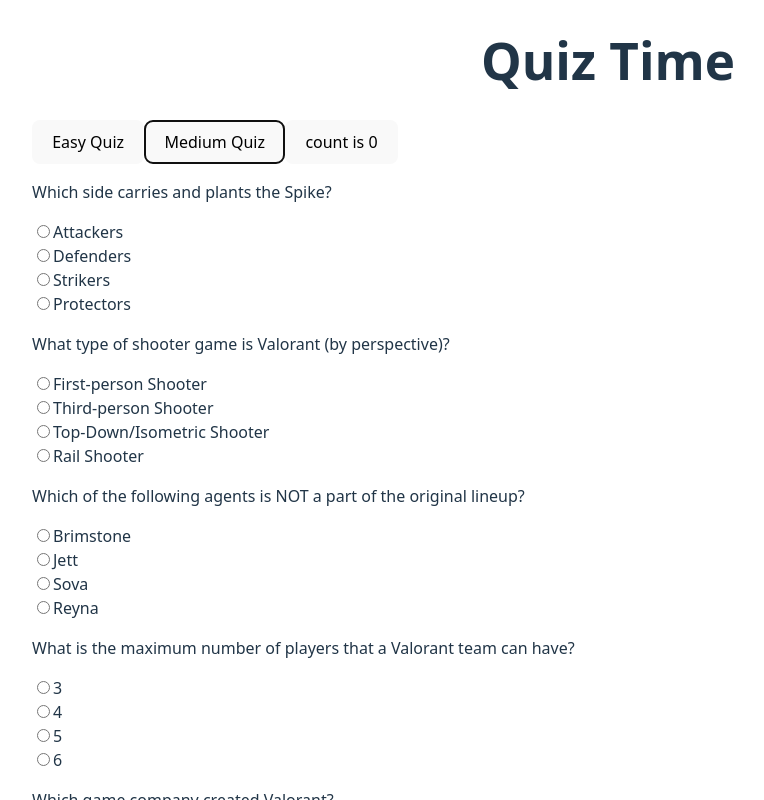
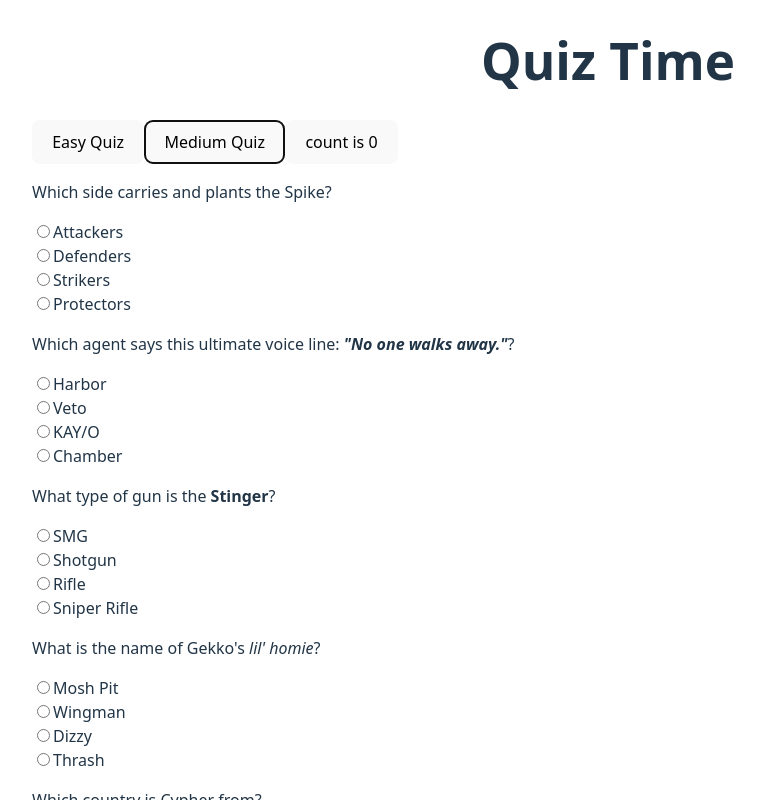
Before and after one commit to kristynle0608/quiz-project, a React (Vite) app: page / in a window 1280 px wide. Both pictures are taken after a click on the button "Medium Quiz". Shown: the top 800 px of the page, without its empty margins (32-796 px from the left). Built offline with nearby package versions, Linux system fonts and the light colour scheme.

Commit message:
Update questions from medium quiz

```diff
--- a/src/components/EasyQuiz.jsx
+++ b/src/components/EasyQuiz.jsx
@@ -9,8 +9,8 @@
     ]
 
     const question2Options = [
-        { id: 1, option: "First-person Shooter", checked: false, correct: false },
-        { id: 2, option: "Third-person Shooter", checked: false, correct: true },
+        { id: 1, option: "First-person Shooter", checked: false, correct: true },
+        { id: 2, option: "Third-person Shooter", checked: false, correct: false },
         { id: 3, option: "Top-Down/Isometric Shooter", checked: false, correct: false },
         { id: 4, option: "Rail Shooter", checked: false, correct: false }
     ]
@@ -147,10 +147,10 @@
                     </label><br></br>
 
                     <div className={option.checked && option.correct ? "p-checked" : "p-unchecked"}>
-                        ✅ Valorant is a <b>third-person shooter</b> game.
+                        ✅ Valorant is a <b>first-person shooter</b> game.
                     </div>
                     <div className={option.checked && option.correct === false ? "p-checked" : "p-unchecked"}>
-                        ❌ Valorant is a <b>third-person shooter</b> game, not a <i>{option.option.toLowerCase()}</i>.
+                        ❌ Valorant is a <b>first-person shooter</b> game, not a <i>{option.option.toLowerCase()}</i>.
                     </div>
                 </>
             ))}
--- a/src/components/MediumQuiz.jsx
+++ b/src/components/MediumQuiz.jsx
@@ -9,31 +9,31 @@
     ]
 
     const question2MedOptions = [
-        { id: 1, option: "First-person Shooter", checked: false, correct: false },
-        { id: 2, option: "Third-person Shooter", checked: false, correct: true },
-        { id: 3, option: "Top-Down/Isometric Shooter", checked: false, correct: false },
-        { id: 4, option: "Rail Shooter", checked: false, correct: false }
+        { id: 1, option: "Harbor", checked: false, correct: false },
+        { id: 2, option: "Veto", checked: false, correct: false },
+        { id: 3, option: "KAY/O", checked: false, correct: true },
+        { id: 4, option: "Chamber", checked: false, correct: false }
     ]
 
     const question3MedOptions = [
-        { id: 1, option: "Brimstone", checked: false, correct: false },
-        { id: 2, option: "Jett", checked: false, correct: false },
-        { id: 3, option: "Sova", checked: false, correct: false },
-        { id: 4, option: "Reyna", checked: false, correct: true }
+        { id: 1, option: "SMG", checked: false, correct: true },
+        { id: 2, option: "Shotgun", checked: false, correct: false },
+        { id: 3, option: "Rifle", checked: false, correct: false },
+        { id: 4, option: "Sniper Rifle", checked: false, correct: false }
     ]
 
     const question4MedOptions = [
-        { id: 1, option: "3", checked: false, correct: false },
-        { id: 2, option: "4", checked: false, correct: false },
-        { id: 3, option: "5", checked: false, correct: true },
-        { id: 4, option: "6", checked: false, correct: false }
+        { id: 1, option: "Mosh Pit", checked: false, correct: false },
+        { id: 2, option: "Wingman", checked: false, correct: false },
+        { id: 3, option: "Dizzy", checked: false, correct: false },
+        { id: 4, option: "Thrash", checked: false, correct: true }
     ]
 
     const question5MedOptions = [
-        { id: 1, option: "Rockstar Games", checked: false, correct: false },
-        { id: 2, option: "Riot Games", checked: false, correct: true },
-        { id: 3, option: "Valve", checked: false, correct: false },
-        { id: 4, option: "Epic Games", checked: false, correct: false }
+        { id: 1, option: "Syria", checked: false, correct: false },
+        { id: 2, option: "Morocco", checked: false, correct: true },
+        { id: 3, option: "Egypt", checked: false, correct: false },
+        { id: 4, option: "Saudi Arabia", checked: false, correct: false }
     ]
 
 function MediumQuiz() {
@@ -122,14 +122,14 @@
                 </>
             ))}
 
-            <p>What type of shooter game is Valorant (by perspective)?</p>
+            <p>Which agent says this ultimate voice line: <i><b>"No one walks away."</b></i>?</p>
             {question2MedOptions.map((option) => (
                 <>
                     <input
                         type="radio"
                         key={option.id}
                         id={option.option}
-                        name="type-option"
+                        name="voiceline-option"
                         value={option.option}
                         checked={selectedValue2 === option.option}
                         onChange={(e) => handleChange2(e, option)}
@@ -147,22 +147,22 @@
                     </label><br></br>
 
                     <div className={option.checked && option.correct ? "p-checked" : "p-unchecked"}>
-                        ✅ Valorant is a <b>third-person shooter</b> game.
+                        ✅ <b><i>Ally</i> KAY/O</b> says <i>"No one walks away."</i> when activating his ultimate.
                     </div>
                     <div className={option.checked && option.correct === false ? "p-checked" : "p-unchecked"}>
-                        ❌ Valorant is a <b>third-person shooter</b> game, not a <i>{option.option.toLowerCase()}</i>.
+                        ❌ <b><i>Ally</i> KAY/O</b> says <i>"No one walks away."</i> when activating his ultimate.
                     </div>
                 </>
             ))}
 
-            <p>Which of the following agents is NOT a part of the original lineup?</p>
+            <p>What type of gun is the <b>Stinger</b>?</p>
             {question3MedOptions.map((option) => (
                 <>
                     <input
                         type="radio"
                         key={option.id}
                         id={option.option}
-                        name="agent-option"
+                        name="gun-type-option"
                         value={option.option}
                         checked={selectedValue3 === option.option}
                         onChange={(e) => handleChange3(e, option)}
@@ -180,15 +180,15 @@
                     </label><br></br>
 
                     <div className={option.checked && option.correct ? "p-checked" : "p-unchecked"}>
-                        ✅ Reyna is <b>not</b> a part of the original lineup.
+                        ✅ The <b><i>Stinger</i></b> is an <b>SMG</b>.
                     </div>
                     <div className={option.checked && option.correct === false ? "p-checked" : "p-unchecked"}>
-                        ❌ <i><b>{option.option}</b></i> is a part of the original lineup; <b>Reyna</b> is the correct answer.
+                        ❌ The <b><i>Stinger</i></b> is an <b>SMG</b>.
                     </div>
                 </>
             ))}
 
-            <p>What is the maximum number of players that a Valorant team can have?</p>
+            <p>What is the name of Gekko's <i>lil' homie</i>?</p>
             {question4MedOptions.map((option) => (
                 <>
                     <input
@@ -213,22 +213,22 @@
                     </label><br></br>
 
                     <div className={option.checked && option.correct ? "p-checked" : "p-unchecked"}>
-                        ✅ A Valorant team can have at most <b>5</b> players.
+                        ✅ When releasing his ultimate, Gekko calls <b>Thrash</b> his <i>lil' homie</i>.
                     </div>
                     <div className={option.checked && option.correct === false ? "p-checked" : "p-unchecked"}>
-                        ❌ A Valorant team can have at most <b>5</b> players.
+                        ❌ When releasing his ultimate, Gekko calls <b>Thrash</b> his <i>lil' homie</i>.
                     </div>
                 </>
             ))}
 
-            <p>Which game company created Valorant?</p>
+            <p>Which country is Cypher from?</p>
             {question5MedOptions.map((option) => (
                 <>
                     <input
                         type="radio"
                         key={option.id}
                         id={option.option}
-                        name="company-option"
+                        name="country-option"
                         value={option.option}
                         checked={selectedValue5 === option.option}
                         onChange={(e) => handleChange5(e, option)}
@@ -246,10 +246,10 @@
                     </label><br></br>
 
                     <div className={option.checked && option.correct ? "p-checked" : "p-unchecked"}>
-                        ✅ <b>Riot Games</b>, whom also created <i>League of Legends</i>, released Valorant.
+                        ✅ Cypher is from <b>Rabat, Morocco</b>.
                     </div>
                     <div className={option.checked && option.correct === false ? "p-checked" : "p-unchecked"}>
-                        ❌ <i><b>{option.option}</b></i> may have created some popular shooting games, but <b>Riot Games</b> is the correct answer.
+                        ❌ Cypher is from <b>Morocco</b>, not <i>{option.option}</i>.
                     </div>
                 </>
             ))}
```
